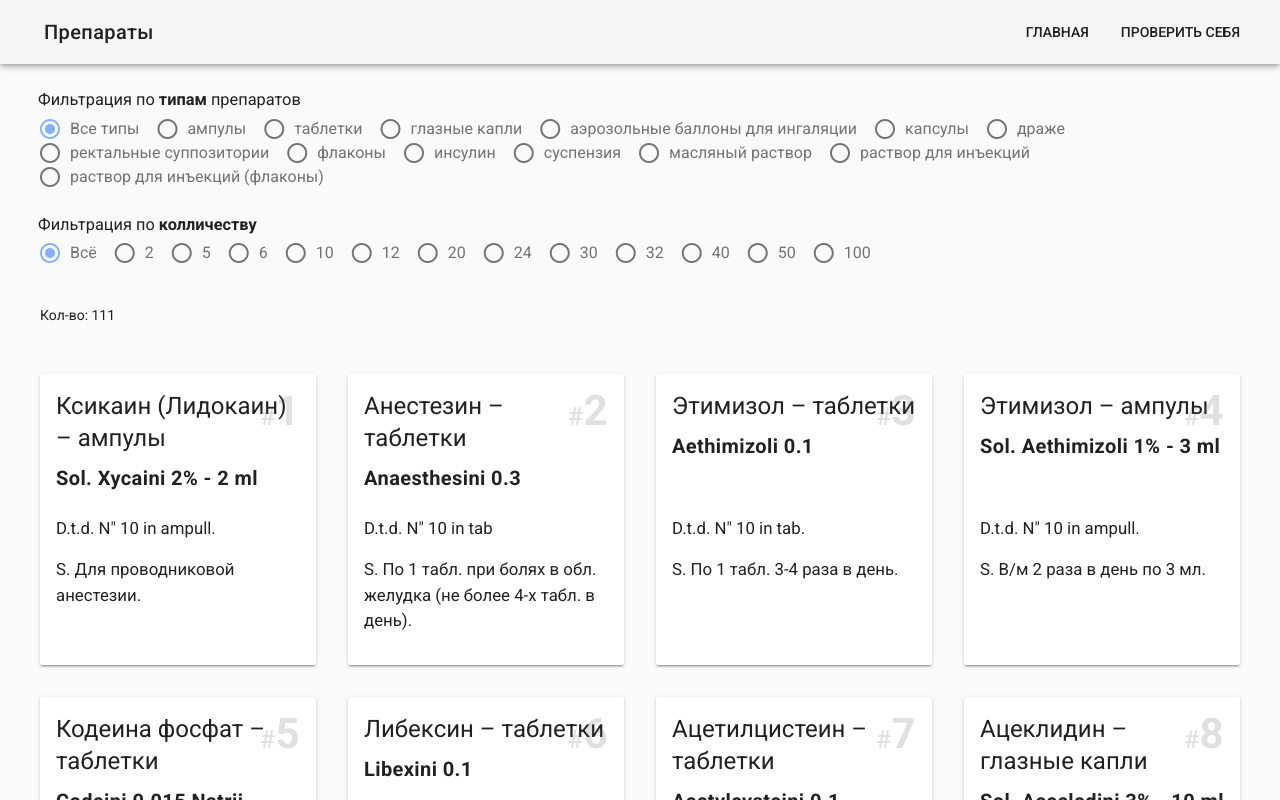
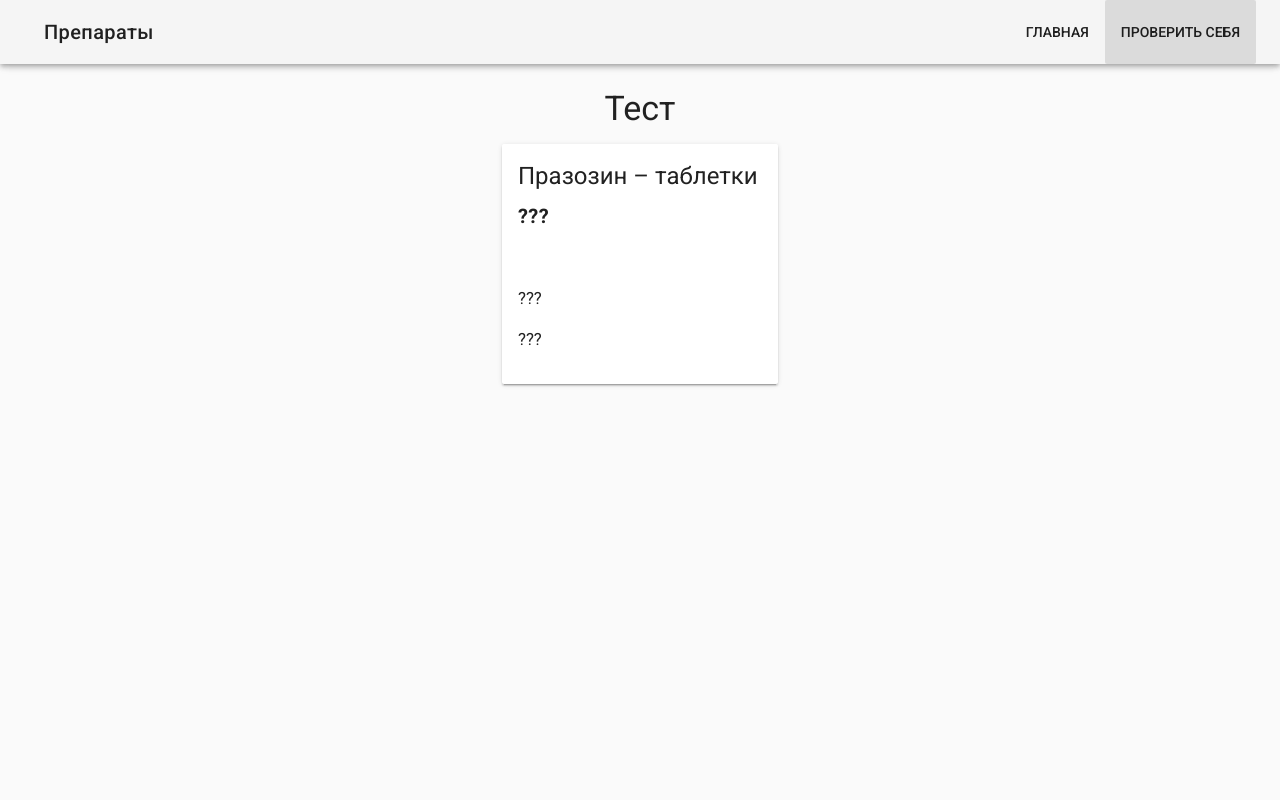
Before and after one commit to vladstarikov88/preparations, a Vue app: page /#/check in a window 1280 px wide. Shown: the top 800 px of the page. Built offline with nearby package versions, Linux system fonts and the light colour scheme.

Commit message:
change data in store

```diff
--- a/package.json
+++ b/package.json
@@ -13,7 +13,8 @@
     "vue": "^2.6.10",
     "vue-router": "^3.0.3",
     "vuetify": "^1.5.14",
-    "vuex": "^3.0.1"
+    "vuex": "^3.0.1",
+    "vuex-persistedstate": "^2.5.4"
   },
   "devDependencies": {
     "@vue/cli-plugin-babel": "^3.1.1",
--- a/src/components/CheckCard.vue
+++ b/src/components/CheckCard.vue
@@ -1,10 +1,15 @@
 <template>
   <v-card
     class="card"
-    :class="{hoverable: !isVisible}"
-    @click="checkMyself"
   >
     <v-card-title>
+      <div
+        class="check-block"
+        :class="{hoverable: !isVisible}"
+        @click="checkMyself"
+      >
+
+      </div>
       <div class="title">
         <h3 class="headline">{{ preparation.name }}</h3>
 
@@ -28,6 +33,17 @@
         <p class="additional-info">???</p>
       </div>
     </v-card-title>
+
+    <v-card-actions v-if="isVisible">
+      <v-btn flat
+        color="error"
+        @click="wrong"
+      >Я тупая</v-btn>
+      <v-btn flat
+        color="green"
+        @click="success"
+      >Я самая умная и красивая</v-btn>
+    </v-card-actions>
   </v-card>
 </template>
 
@@ -40,17 +56,18 @@ export default {
   methods: {
     checkMyself() {
       this.$emit('check-myself')
+    },
+    success() {
+      this.$emit('success')
+    },
+    wrong() {
+      this.$emit('wrong', this.preparation.id)
     }
   }
 }
 </script>
 
 <style scoped lang="scss">
-.hoverable {
-  &:hover {
-    cursor: pointer;
-  }
-}
 .title{
   position: relative;
   min-height: 9rem;
@@ -74,8 +91,26 @@ export default {
     }
   }
 }
-
 .additional-info{
   font-size: 1.2rem;
 }
+
+/deep/ .v-card__title {
+  position: relative;
+  z-index: 1;
+}
+
+.check-block {
+  width: 100%;
+  height: 100%;
+  position: absolute;
+  z-index: 2;
+  left: 0;
+  top: 0;
+}
+.hoverable {
+  &:hover {
+    cursor: pointer;
+  }
+}
 </style>
--- a/src/components/CustomCard.vue
+++ b/src/components/CustomCard.vue
@@ -14,17 +14,35 @@
         <p class="additional-info">{{ preparation.portion }}</p>
       </div>
     </v-card-title>
-    <!-- <v-card-actions>
-      <v-btn flat color="orange">Share</v-btn>
-      <v-btn flat color="orange">Explore</v-btn>
-    </v-card-actions> -->
+
+    <v-card-actions>
+      <v-btn flat
+        color="green"
+        @click="addToForgotList"
+        v-if="type === 'common'"
+      >Повторить</v-btn>
+      <v-btn flat
+        color="error"
+        @click="removeFromForgotList"
+        v-if="type === 'forgotList'"
+      >Удалить</v-btn>
+    </v-card-actions>
   </v-card>
 </template>
 
 <script>
 export default {
   props: {
-    preparation: Object
+    preparation: Object,
+    type: String
+  },
+  methods: {
+    addToForgotList() {
+      this.$emit('push-preparation', this.preparation.id)
+    },
+    removeFromForgotList() {
+      this.$emit('remove-preparation', this.preparation.id)
+    }
   }
 }
 </script>
--- a/src/main.js
+++ b/src/main.js
@@ -3,7 +3,7 @@ import Vuetify from 'vuetify'
 
 import App from './App.vue'
 import router from './router'
-import store from './store'
+import store from './store/'
 
 import 'vuetify/dist/vuetify.min.css'
 
--- a/src/router.js
+++ b/src/router.js
@@ -5,7 +5,7 @@ import Home from './views/Home.vue'
 Vue.use(Router)
 
 export default new Router({
-  mode: 'history',
+  // mode: 'history',
   base: process.env.BASE_URL,
   routes: [
     {
--- a/src/store.js
+++ /dev/null
@@ -1,16 +0,0 @@
-import Vue from 'vue'
-import Vuex from 'vuex'
-
-Vue.use(Vuex)
-
-export default new Vuex.Store({
-  state: {
-
-  },
-  mutations: {
-
-  },
-  actions: {
-
-  }
-})
--- /dev/null
+++ b/src/store/index.js
@@ -0,0 +1,17 @@
+import Vue from 'vue'
+import Vuex from 'vuex'
+import createPersistedState from 'vuex-persistedstate'
+
+import preparationsStore from './preparations'
+
+Vue.use(Vuex);
+const store = new Vuex.Store({
+  plugins: [
+    createPersistedState()
+  ],
+  modules: {
+    preparationsStore,
+  }
+})
+
+export default store;
--- /dev/null
+++ b/src/store/preparations.js
@@ -0,0 +1,37 @@
+const preparationsStore = {
+  namespaced: true,
+  state: {
+    preparationsIdToRepeat: []
+  },
+  mutations: {
+    pushPreparation(state, preparationId) {
+      state.preparationsIdToRepeat.push(preparationId)
+    },
+    removePreparaion(state, preparationId) {
+      const index = state.preparationsIdToRepeat.findIndex(el => {
+        return el === preparationId
+      })
+
+      state.preparationsIdToRepeat.splice(index, 1)
+    }
+  },
+  actions: {
+    pushPreparation({state, commit}, preparationId) {
+      state.preparationsIdToRepeat.find(id => {
+        return id == preparationId
+      })
+      ? null
+      : commit('pushPreparation', preparationId)
+    },
+    removePreparaion({state, commit}, preparationId) {
+      commit('removePreparaion', preparationId)
+    }
+  },
+  getters: {
+    preparationsIdToRepeat(state) {
+      return state.preparationsIdToRepeat
+    }
+  }
+};
+
+export default preparationsStore
--- a/src/views/Check.vue
+++ b/src/views/Check.vue
@@ -1,5 +1,6 @@
 <template>
   <div class="home">
+    <h3 class="display-1 center">Тест</h3>
     <v-layout row wrap justify-center>
       <template v-if="preparations && preparations.length">
         <v-flex xs12 sm6 md4 lg3 grow pa-3>
@@ -7,13 +8,31 @@
             :preparation="preparations[this.randomItem]"
             :isVisible="isVisible"
             @check-myself="checkMyself"
+            @wrong="addToForgotList"
+            @success="success"
           />
-          <!-- <v-btn
-            @click="nextItem"
-          >Следующий</v-btn> -->
         </v-flex>
       </template>
     </v-layout>
+
+    <div
+      class="to-repeat-block"
+      v-if="preparationsToRepeat && preparationsToRepeat.length"
+    >
+      <h3 class="display-1 center">Обязательно повторить</h3>
+      <v-layout row wrap justify-center>
+        <v-flex xs12 sm6 md4 lg3 grow pa-3
+          v-for="preparation in preparationsToRepeat"
+          :key="preparation.id"
+        >
+          <custom-card
+            :preparation="preparation"
+            :type="'forgotList'"
+            @remove-preparation="removeFromForgotList"
+          />
+        </v-flex>
+      </v-layout>
+    </div>
   </div>
 </template>
 
@@ -21,9 +40,12 @@
 import preparations from '@/assets/preparations'
 import PreparationForm from '@/components/PreparationForm'
 import CheckCard from '@/components/CheckCard'
+import CustomCard from '@/components/CustomCard'
+
+import {mapActions, mapGetters} from 'vuex';
 
 export default {
-  name: 'home',
+  name: 'check',
   data() {
     return {
       preparations: [],
@@ -34,9 +56,30 @@ export default {
   },
   components: {
     CheckCard,
+    CustomCard,
     PreparationForm,
   },
+  computed: {
+    ...mapGetters('preparationsStore', [
+      'preparationsIdToRepeat'
+    ]),
+    preparationsToRepeat() {
+      return this.preparationsIdToRepeat
+        .map(id => {
+          return preparations.find(preparation => {
+            return preparation.id === id
+          })
+        })
+        .sort((a, b) => {
+          return +a.id - +b.id
+        })
+    }
+  },
   methods: {
+    ...mapActions('preparationsStore', [
+      'pushPreparation',
+      'removePreparaion'
+    ]),
     setRandomItem(){
       this.randomItem = Math.round(Math.random()*this.preparations.length)
     },
@@ -45,17 +88,17 @@ export default {
       this.isVisible = false
     },
     checkMyself() {
-      console.log(this.clicks)
-      if(this.clicks === 0) {
-        this.isVisible = true;
-        this.clicks = 1
-        return;
-      }
-
-      if(this.clicks === 1) {
-        this.nextItem()
-        this.clicks = 0;
-      }
+      this.isVisible = true;
+    },
+    addToForgotList(preparationId) {
+      this.nextItem(),
+      this.pushPreparation(preparationId)
+    },
+    removeFromForgotList(preparationId) {
+      this.removePreparaion(preparationId)
+    },
+    success() {
+      this.nextItem()
     }
   },
   mounted() {
@@ -64,3 +107,13 @@ export default {
   }
 }
 </script>
+
+<style lang="scss" scoped>
+.center {
+  text-align: center;
+}
+
+.to-repeat-block{
+  margin-top: 10rem;
+}
+</style>
--- a/src/views/Home.vue
+++ b/src/views/Home.vue
@@ -24,6 +24,8 @@
         >
           <custom-card
             :preparation="preparation"
+            :type="'common'"
+            @push-preparation="addPreparationToForgotList"
           />
         </v-flex>
       </template>
@@ -45,6 +47,8 @@ import CustomCard from '@/components/CustomCard'
 import NotFound from '@/components/NotFound'
 
 import { filteredItems } from '@/assets/helpers'
+import { mapAtions, mapActions } from 'vuex'
+
 export default {
   name: 'home',
   data() {
@@ -63,6 +67,9 @@ export default {
     NotFound
   },
   methods: {
+    ...mapActions('preparationsStore', [
+      'pushPreparation',
+    ]),
     filterPreps(type = this.type, amount = this.amount) {
       this.filteredPreparations = this.preparations
         .filter(el => el.name.indexOf(type) > -1 ? true : false)
@@ -71,6 +78,9 @@ export default {
             ? el
             : parseInt(el.amount.match(/\d+/)) === parseInt(amount)
         })
+    },
+    addPreparationToForgotList(preparationId) {
+      this.pushPreparation(preparationId)
     },
     setType(type) {
       this.type = type
```
Also changed, not shown: 2 other files (tests, documents, lock files or other folders).
